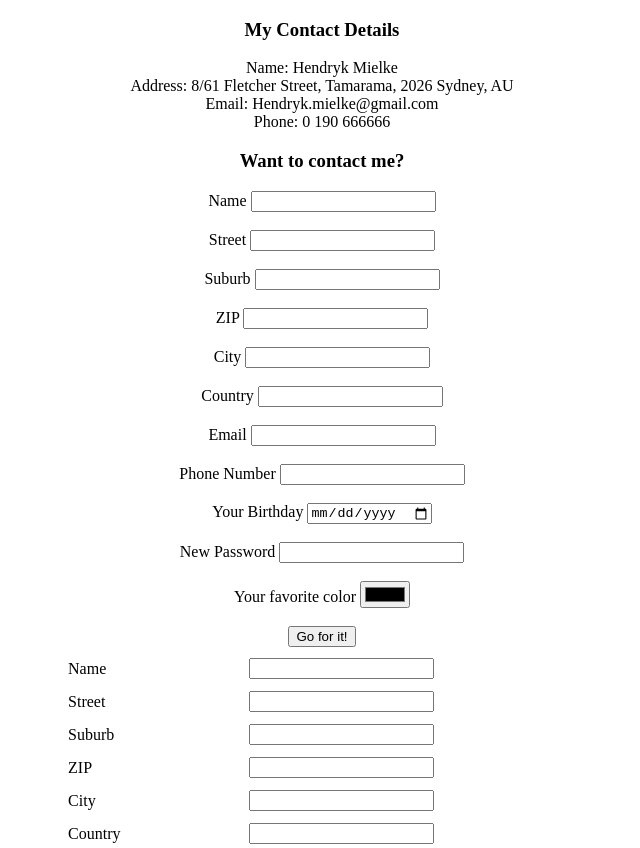
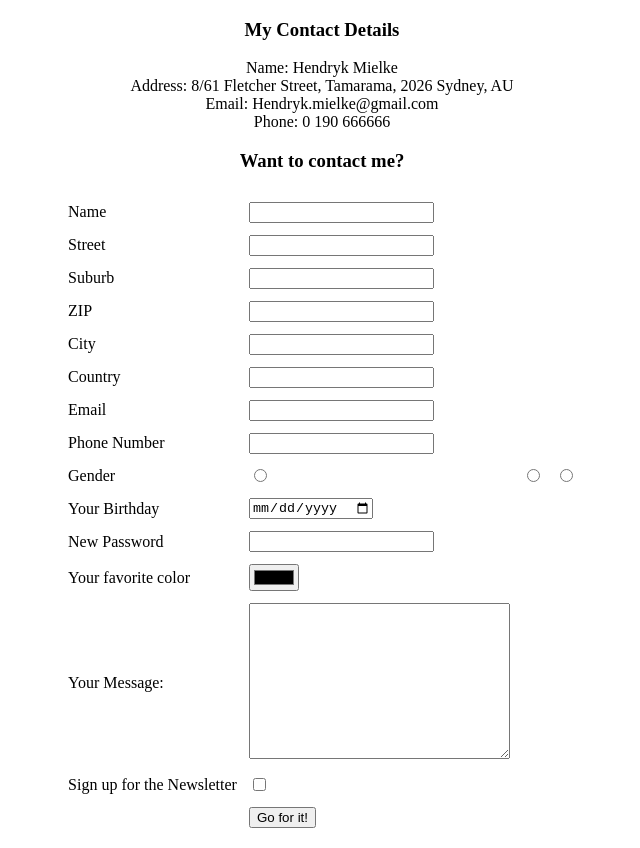
Before and after one commit to H91ank7/cv, a plain HTML site: page Contact-Me.html in a window 1280 px wide. Shown: the top 848 px of the page, without its empty margins (318-958 px from the left). Drawn offline with Linux system fonts and the light colour scheme.

Commit message:
Updated Links & Contact details

```diff
--- a/Contact-Me.html
+++ b/Contact-Me.html
@@ -15,53 +15,6 @@
   </p>
 
   <h3>Want to contact me?</h3>
-  <form action="mailto:hendryk.mielke@gmail.com" method="post" enctype="text/plain">
-    <label for="">Name</label>
-    <input type="text" name="Name" value="">
-    <br>
-    <br>
-    <label for="">Street</label>
-    <input type="text" name="Street" value="">
-    <br>
-    <br>
-    <label for="">Suburb</label>
-    <input type="text" name="Suburb" value="">
-    <br>
-    <br>
-    <label for="">ZIP</label>
-    <input type="text" name="ZIP" value="">
-    <br>
-    <br>
-    <label for="">City</label>
-    <input type="text" name="City" value="">
-    <br>
-    <br>
-    <label for="">Country</label>
-    <input type="text" name="Country" value="">
-    <br>
-    <br>
-    <label for="">Email</label>
-    <input type="text" name="Email" value="">
-    <br>
-    <br>
-    <label for="">Phone Number</label>
-    <input type="text" name="Phone Number" value="">
-    <br>
-    <br>
-    <label for="">Your Birthday</label>
-    <input type="date" name="Your Birthday" value="">
-    <br>
-    <br>
-    <label for="">New Password</label>
-    <input type="password" name="New Password" value="">
-    <br>
-    <br>
-    <label for="">Your favorite color</label>
-    <input type="color" name="Your favorite color" value="">
-    <br>
-    <br>
-    <input type="submit" name="" value="Go for it!">
-  </form>
 
   <form action="mailto:hendryk.mielke@gmail.com" method="post" enctype="text/plain">
     <table cellspacing="10">
```
Also changed, not shown: index.html (+7 -7 lines).
